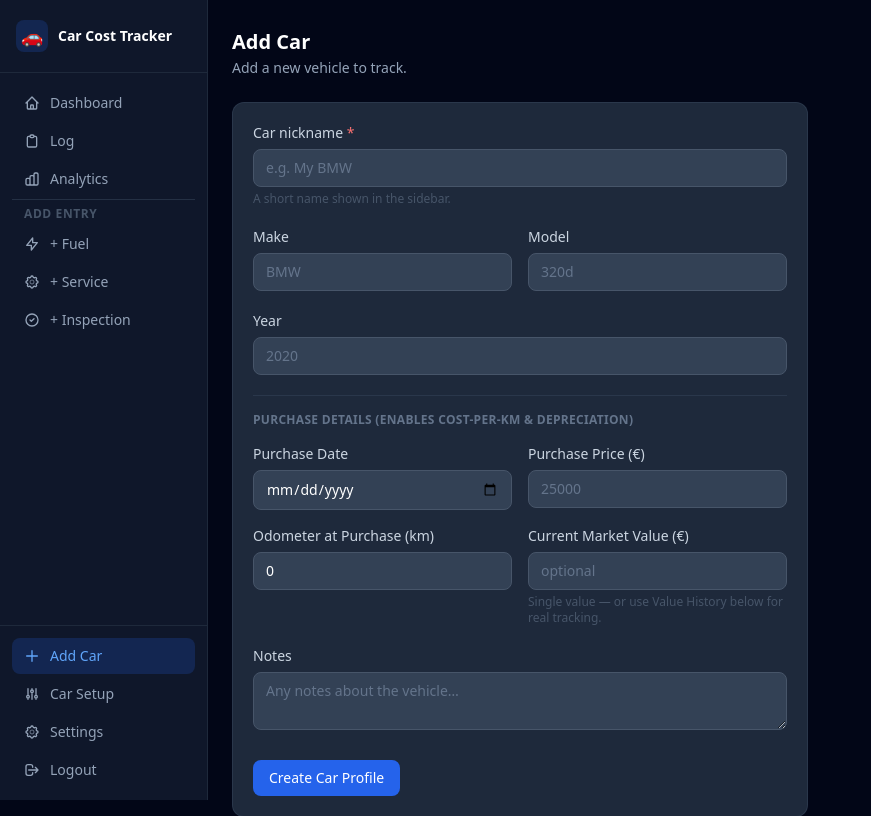
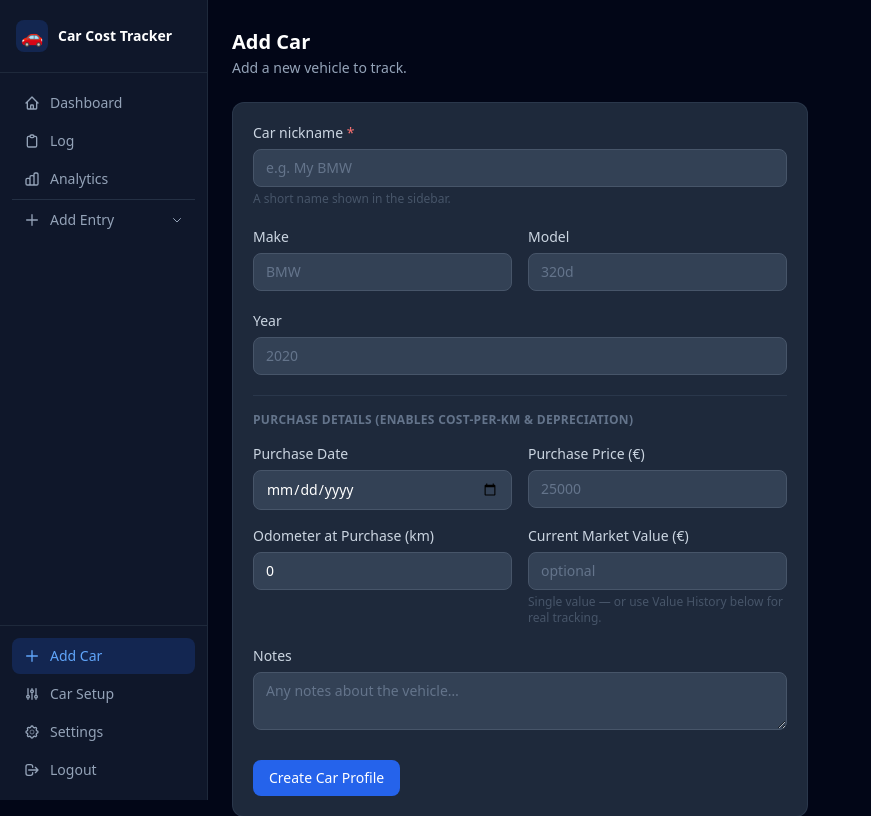
Before and after one commit to papaleo-01/Odyssey-Tracker, a FastAPI app: page /car/add in a window 1280 px wide. Shown: the top 816 px of the page, without its empty margins (0-871 px from the left). Run offline with FastAPI, Linux system fonts and the light colour scheme; the visitor is signed in with stand-in values (Sample User, id 1); some libraries are stand-ins or nearby versions.

```diff
--- a/app/templates/base.html
+++ b/app/templates/base.html
@@ -68,20 +68,20 @@
       </a>
 
       <div class="nav-divider"></div>
-      <p class="px-3 pt-1 pb-0.5 text-xs font-semibold text-slate-600 uppercase tracking-wider">Add Entry</p>
 
-      <a href="/fuel/add" class="nav-link {% if request.url.path == '/fuel/add' %}active{% endif %}">
-        <svg class="w-4 h-4 shrink-0" fill="none" stroke="currentColor" viewBox="0 0 24 24"><path stroke-linecap="round" stroke-linejoin="round" stroke-width="2" d="M13 10V3L4 14h7v7l9-11h-7z"/></svg>
-        + Fuel
-      </a>
-      <a href="/maintenance/add" class="nav-link {% if request.url.path == '/maintenance/add' %}active{% endif %}">
-        <svg class="w-4 h-4 shrink-0" fill="none" stroke="currentColor" viewBox="0 0 24 24"><path stroke-linecap="round" stroke-linejoin="round" stroke-width="2" d="M10.325 4.317c.426-1.756 2.924-1.756 3.35 0a1.724 1.724 0 002.573 1.066c1.543-.94 3.31.826 2.37 2.37a1.724 1.724 0 001.065 2.572c1.756.426 1.756 2.924 0 3.35a1.724 1.724 0 00-1.066 2.573c.94 1.543-.826 3.31-2.37 2.37a1.724 1.724 0 00-2.572 1.065c-.426 1.756-2.924 1.756-3.35 0a1.724 1.724 0 00-2.573-1.066c-1.543.94-3.31-.826-2.37-2.37a1.724 1.724 0 00-1.065-2.572c-1.756-.426-1.756-2.924 0-3.35a1.724 1.724 0 001.066-2.573c-.94-1.543.826-3.31 2.37-2.37.996.608 2.296.07 2.572-1.065z"/><circle cx="12" cy="12" r="3"/></svg>
-        + Service
-      </a>
-      <a href="/inspection/add" class="nav-link {% if request.url.path == '/inspection/add' %}active{% endif %}">
-        <svg class="w-4 h-4 shrink-0" fill="none" stroke="currentColor" viewBox="0 0 24 24"><path stroke-linecap="round" stroke-linejoin="round" stroke-width="2" d="M9 12l2 2 4-4m6 2a9 9 0 11-18 0 9 9 0 0118 0z"/></svg>
-        + Inspection
-      </a>
+      {% set _on_add = request.url.path in ['/fuel/add', '/maintenance/add', '/inspection/add'] %}
+      <details {% if _on_add %}open{% endif %} class="group">
+        <summary class="nav-link cursor-pointer list-none {% if _on_add %}active{% endif %}" onclick="this.parentElement.toggleAttribute('open'); return false;">
+          <svg class="w-4 h-4 shrink-0" fill="none" stroke="currentColor" viewBox="0 0 24 24"><path stroke-linecap="round" stroke-linejoin="round" stroke-width="2" d="M12 4v16m8-8H4"/></svg>
+          Add Entry
+          <svg class="w-3 h-3 ml-auto transition-transform group-open:rotate-180" fill="none" stroke="currentColor" viewBox="0 0 24 24"><path stroke-linecap="round" stroke-linejoin="round" stroke-width="2" d="M19 9l-7 7-7-7"/></svg>
+        </summary>
+        <div class="mt-0.5 pl-3 space-y-0.5">
+          <a href="/fuel/add" class="nav-link text-xs {% if request.url.path == '/fuel/add' %}active{% endif %}">⛽ Fuel</a>
+          <a href="/maintenance/add" class="nav-link text-xs {% if request.url.path == '/maintenance/add' %}active{% endif %}">🔧 Service</a>
+          <a href="/inspection/add" class="nav-link text-xs {% if request.url.path == '/inspection/add' %}active{% endif %}">📋 Inspection</a>
+        </div>
+      </details>
     </nav>
 
     <div class="px-3 py-3 border-t border-slate-800 space-y-0.5">
```
